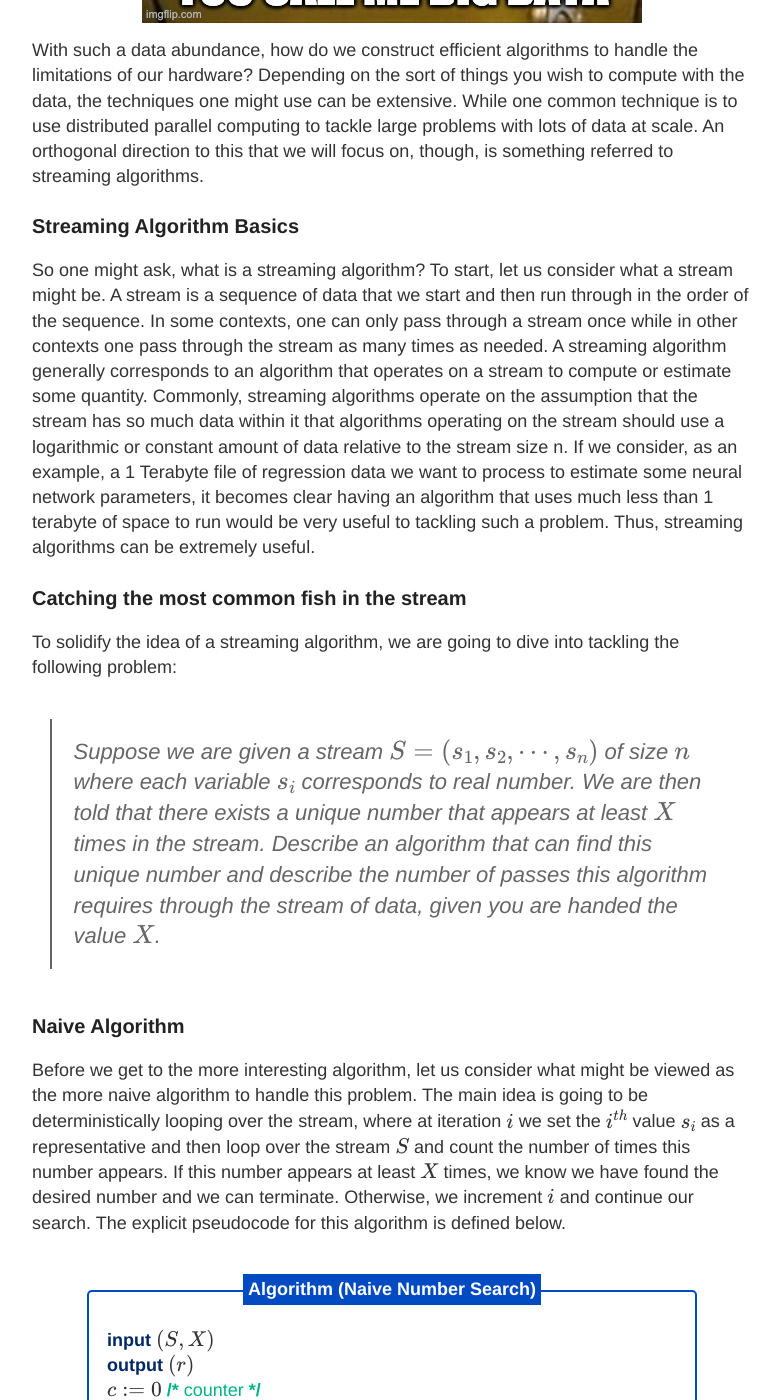
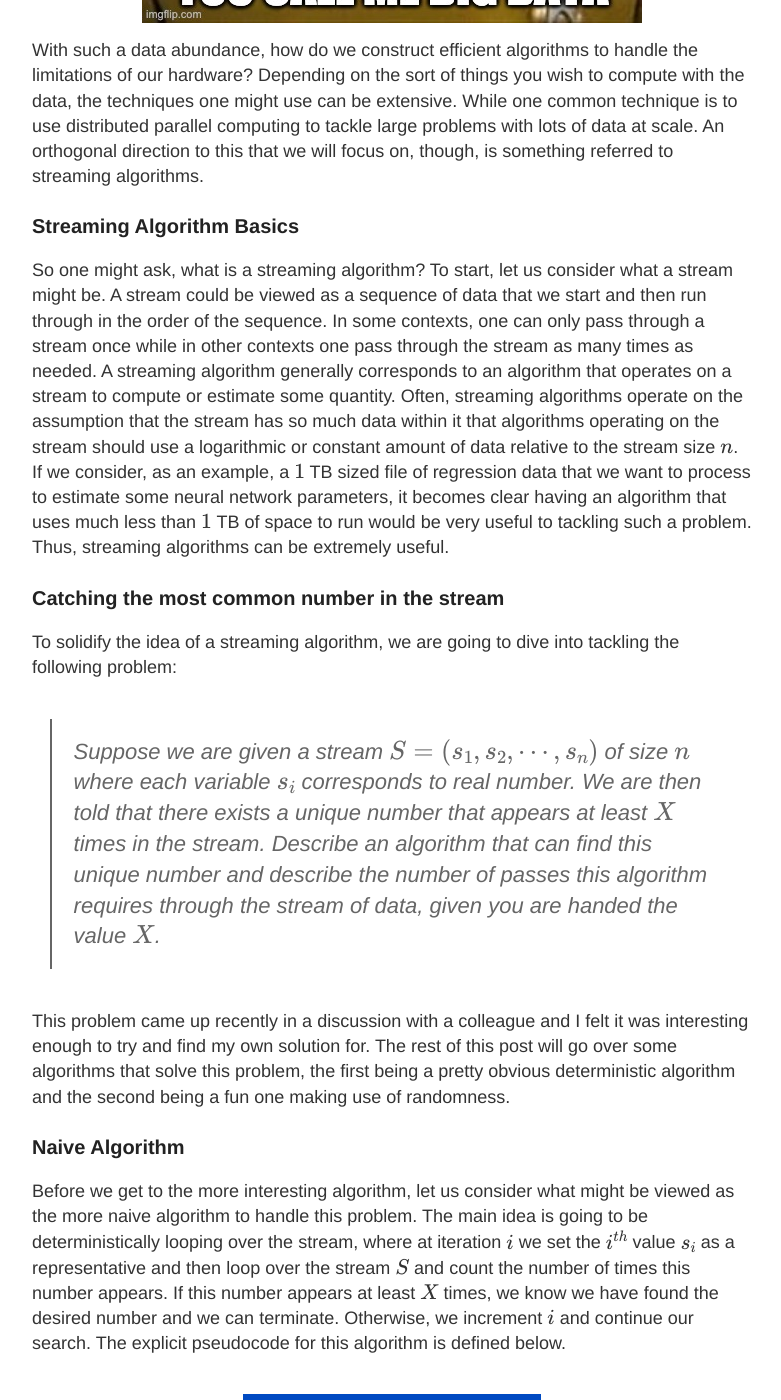
Before and after one commit to choward1491/choward1491.github.io, a Jekyll site: the page built from _posts/2020-7-25-Searching-Streams-for-the-Unknown.md, in a window 1280 px wide and 1400 px high, scrolled down 1000 px. Shown: the whole window, without its empty margins (248-1029 px from the left). Built offline with Jekyll 4.4.1, drawn with Linux system fonts in a browser that asks for light colours; nearby versions of some CDN libraries; comment, search, counter and statistics services are not loaded; some of the changed text lies outside the part shown.

Commit message:
push some changes.. streaming post

```diff
--- a/_posts/2020-7-25-Searching-Streams-for-the-Unknown.md
+++ b/_posts/2020-7-25-Searching-Streams-for-the-Unknown.md
@@ -14,13 +14,16 @@ In the modern climate of big data, it should not surprise anyone that we can be
 With such a data abundance, how do we construct efficient algorithms to handle the limitations of our hardware? Depending on the sort of things you wish to compute with the data, the techniques one might use can be extensive. While one common technique is to use distributed parallel computing to tackle large problems with lots of data at scale. An orthogonal direction to this that we will focus on, though, is something referred to streaming algorithms.
 
 ### Streaming Algorithm Basics
-So one might ask, what is a streaming algorithm? To start, let us consider what a stream might be. A stream is a sequence of data that we start and then run through in the order of the sequence. In some contexts, one can only pass through a stream once while in other contexts one pass through the stream as many times as needed. A streaming algorithm generally corresponds to an algorithm that operates on a stream to compute or estimate some quantity. Commonly, streaming algorithms operate on the assumption that the stream has so much data within it that algorithms operating on the stream should use a logarithmic or constant amount of data relative to the stream size n. If we consider, as an example, a 1 Terabyte file of regression data we want to process to estimate some neural network parameters, it becomes clear having an algorithm that uses much less than 1 terabyte of space to run would be very useful to tackling such a problem. Thus, streaming algorithms can be extremely useful.
 
-### Catching the most common fish in the stream
+So one might ask, what is a streaming algorithm? To start, let us consider what a stream might be. A stream could be viewed as a sequence of data that we start and then run through in the order of the sequence. In some contexts, one can only pass through a stream once while in other contexts one pass through the stream as many times as needed. A streaming algorithm generally corresponds to an algorithm that operates on a stream to compute or estimate some quantity. Often, streaming algorithms operate on the assumption that the stream has so much data within it that algorithms operating on the stream should use a logarithmic or constant amount of data relative to the stream size $n$. If we consider, as an example, a $1$ TB sized file of regression data that we want to process to estimate some neural network parameters, it becomes clear having an algorithm that uses much less than $1$ TB of space to run would be very useful to tackling such a problem. Thus, streaming algorithms can be extremely useful.
+
+### Catching the most common number in the stream
 
 To solidify the idea of a streaming algorithm, we are going to dive into tackling the following problem:
 
 > Suppose we are given a stream $S = (s_1, s_2, \cdots, s_n)$ of size $n$ where each variable $s_i$ corresponds to real number. We are then told that there exists a unique number that appears at least $X$ times in the stream. Describe an algorithm that can find this unique number and describe the number of passes this algorithm requires through the stream of data, given you are handed the value $X$.
+
+This problem came up recently in a discussion with a colleague and I felt it was interesting enough to try and find my own solution for. The rest of this post will go over some algorithms that solve this problem, the first being a pretty obvious deterministic algorithm and the second being a fun one making use of randomness.
 
 ### Naive Algorithm
 Before we get to the more interesting algorithm, let us consider what might be viewed as the more naive algorithm to handle this problem. The main idea is going to be deterministically looping over the stream, where at iteration $i$ we set the $i^{th}$ value $s_i$ as a representative and then loop over the stream $S$ and count the number of times this number appears. If this number appears at least $X$ times, we know we have found the desired number and we can terminate. Otherwise, we increment $i$ and continue our search. The explicit pseudocode for this algorithm is defined below.
@@ -56,7 +59,7 @@ Before we get to the more interesting algorithm, let us consider what might be v
 
 #### Some Analysis
 
-It is pretty clear that this algorithm has us trying every type of number in the stream and seeing if its frequency is at least $X$, implying we will eventually find our desired number since it exists. Since for each value of $i$ we have to pass through the stream $2$ times, once to get the $i^{th}$ number as a representative and once to compute the frequency of that number, this implies in the worst case we will pass through the stream at most $2n$ times. Further, we can see that the only extra space we use other than the inputs is a few counters and a temporary number representing the representative. This implies our space complexity is at most $O(\log(n))$. So this algorithm is simple, correct, and has a small space footprint. Can we do any better?
+It is pretty clear that this algorithm has us trying every type of number in the stream and seeing if its frequency is at least $X$, implying we will eventually find our desired number since it exists. Since for each value of $i$ we have to pass through the stream $2$ times, once to get the $i^{th}$ number as a representative and once to compute the frequency of that number, this implies in the worst case we will loop over the stream at most $2n$ times. Further, we can see that the only extra space we use other than the inputs is a few counters and a temporary number representing the representative. This implies our space complexity is at most $O(\log(n))$ bits. So this algorithm is simple, correct, and has a small space footprint. Can we do any better?
 
 ### A Randomized Algorithm
 The previous algorithm is what we would consider deterministic, meaning that for the same input the algorithm will return the same answer in the same amount of runtime. In this case, we will consider a Las Vegas styled randomized algorithm, meaning for the same input the algorithm will return the same answer but its runtime can vary. This algorithm is going to be very similar to the previous one, but the twist leads to some interesting results.
```
Also changed, not shown: other parts of _posts/2020-7-25-Searching-Streams-for-the-Unknown.md (+1 -1 lines).
